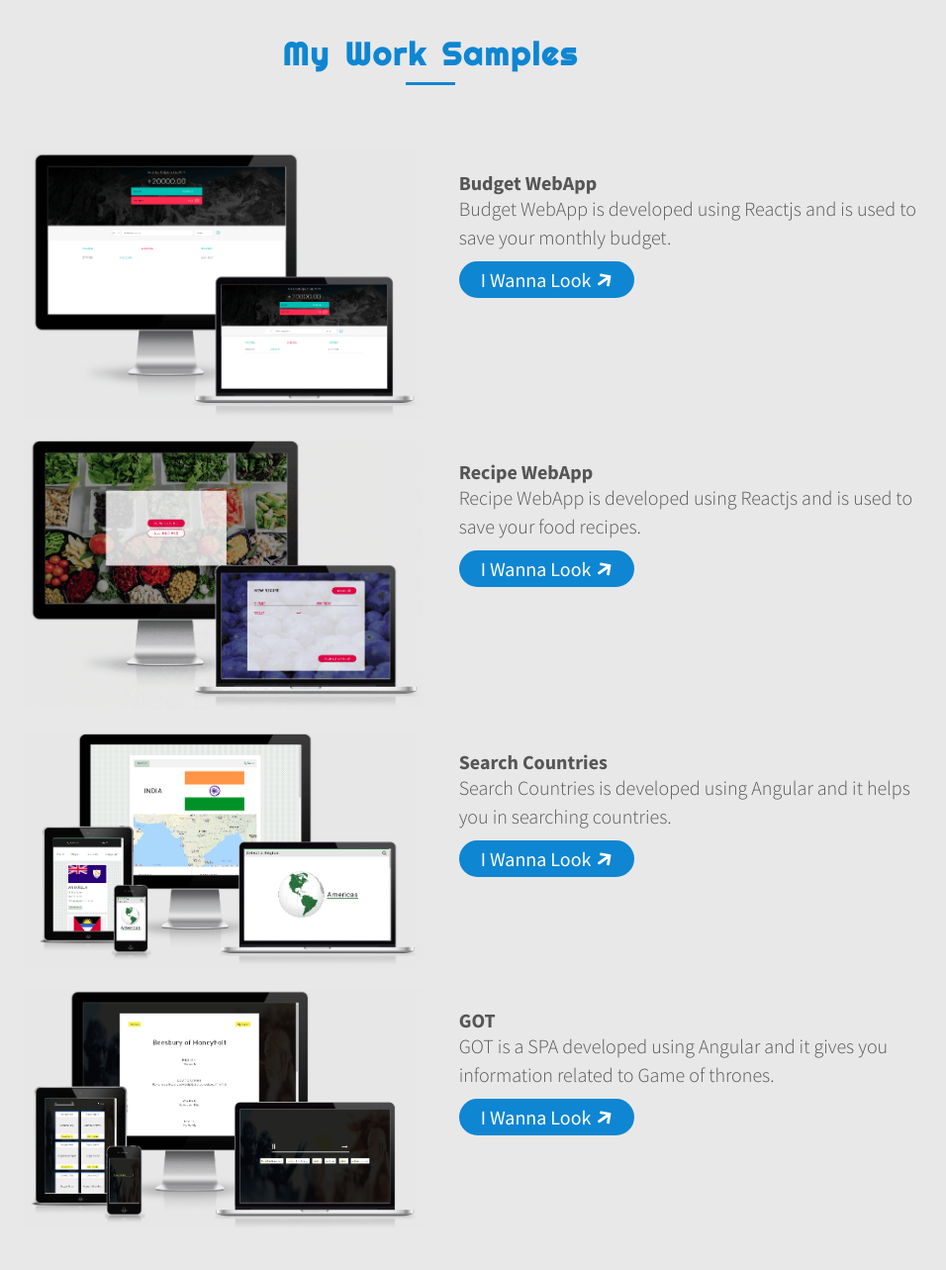
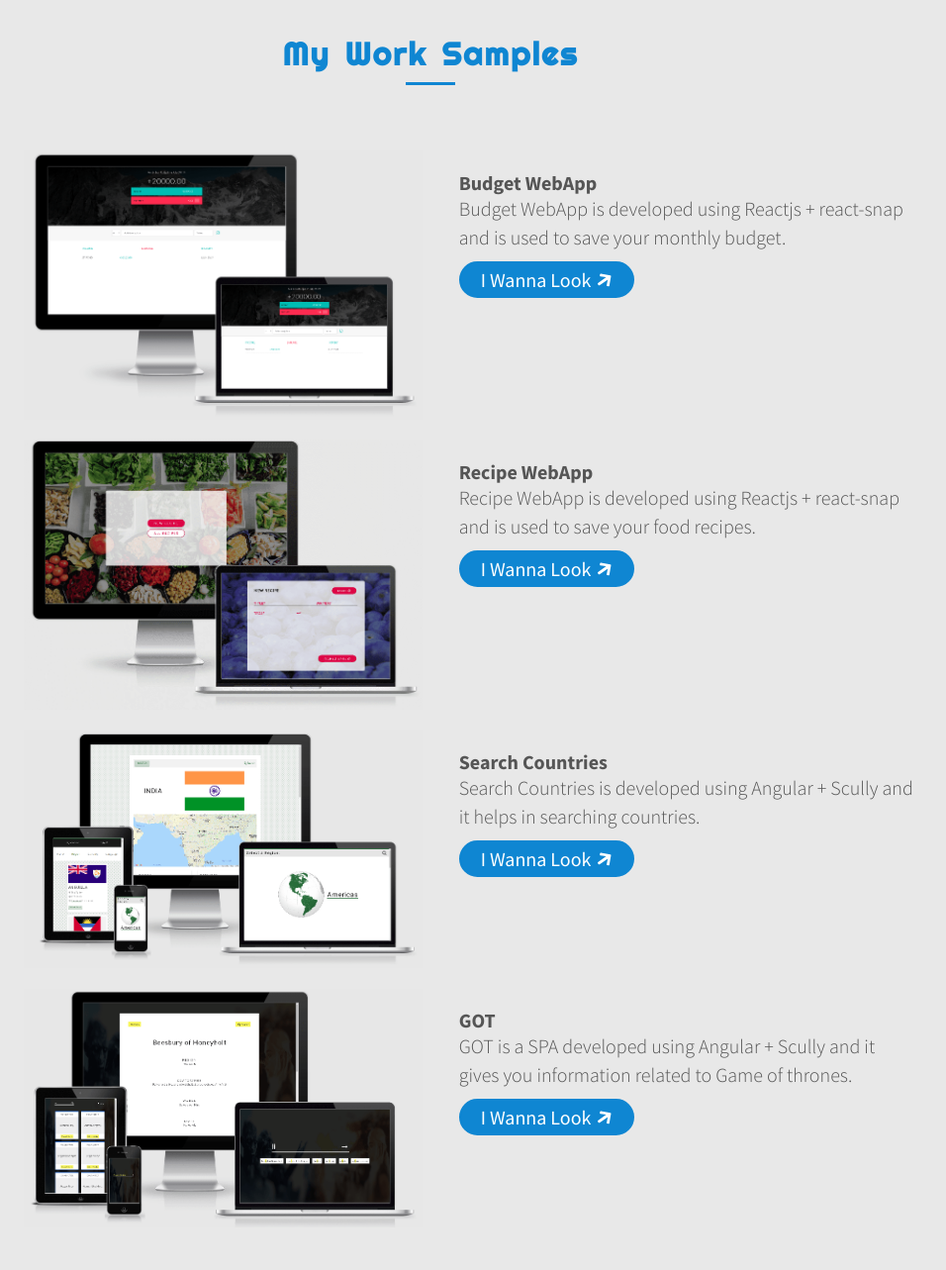
Before and after one commit to ganeshsundaram39/ganeshsundaram39.github.io, a Gatsby site: page / in a window 1280 px wide. Shown: the part 2109-3392 px from the top of the page at 99% size, without its empty margins (205-1161 px from the left). Built offline with nearby package versions, Linux system fonts and the light colour scheme; Gatsby itself is replaced by a stand-in of ours; some packages are replaced by stand-ins of ours.

Commit message:
add details

```diff
--- a/src/components/work-samples/work-samples.js
+++ b/src/components/work-samples/work-samples.js
@@ -89,7 +89,7 @@ const works = [
     image: "budget-webapp",
     name: "Budget WebApp",
     para:
-      "Budget WebApp is developed using Reactjs and is used to save your monthly budget.",
+      "Budget WebApp is developed using Reactjs + react-snap and is used to save your monthly budget.",
     alt: "Budget WebApp using react",
     live: "https://ganeshsundaram39.github.io/budgetic-redux/",
   },
@@ -97,7 +97,7 @@ const works = [
     image: "recipe-webapp",
     name: "Recipe WebApp",
     para:
-      "Recipe WebApp is developed using Reactjs and is used to save your food recipes.",
+      "Recipe WebApp is developed using Reactjs + react-snap and is used to save your food recipes.",
     alt: "recipe WebApp using react",
     live: "https://ganeshsundaram39.github.io/recipe-react-webapp/",
   },
@@ -105,7 +105,7 @@ const works = [
     image: "search-countries",
     name: "Search Countries",
     para:
-      "Search Countries is developed using Angular and it helps you in searching countries.",
+      "Search Countries is developed using Angular + Scully and it helps in searching countries.",
     alt: "Search Countries",
     live: "https://ganeshsundaram39.github.io/search-countries/",
   },
@@ -113,7 +113,7 @@ const works = [
     image: "got",
     name: "GOT",
     para:
-      "GOT is a SPA developed using Angular and it gives you information related to Game of thrones.",
+      "GOT is a SPA developed using Angular + Scully and it gives you information related to Game of thrones.",
     alt: "GOT",
     live: "https://ganeshsundaram39.github.io/got/",
   },
```
